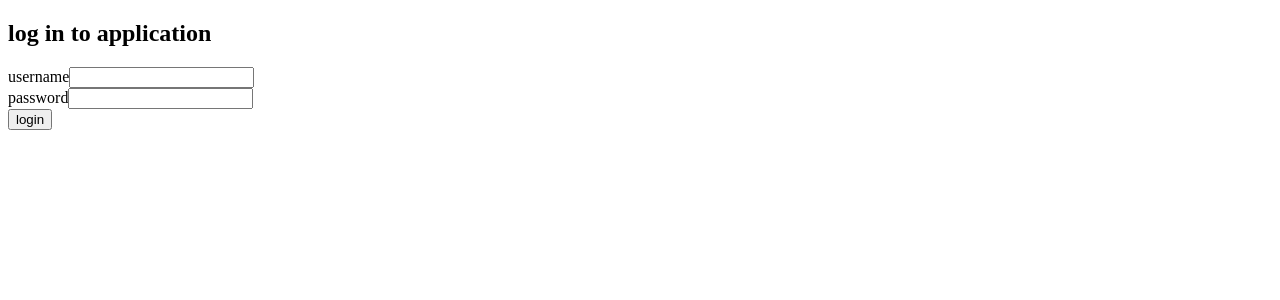
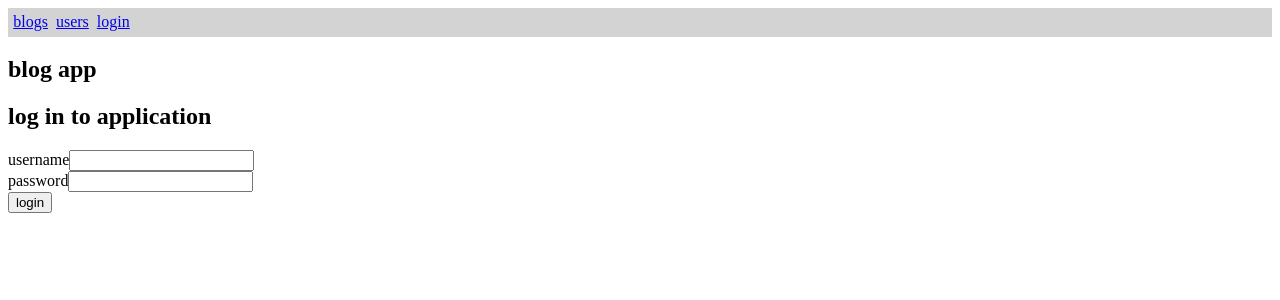
Before and after one commit to MatheusWeisheimer/Fullstack-Open-Exercises, a React (Vite) app in the folder part7/blog-list/client/: page /login in a window 1280 px wide. Shown: the top 300 px of the page. Built offline with nearby package versions, Linux system fonts and the light colour scheme; no server answers.

Commit message:
7.17 done

```diff
--- a/part7/blog-list/client/src/App.jsx
+++ b/part7/blog-list/client/src/App.jsx
@@ -1,9 +1,10 @@
 import { useEffect } from 'react'
-import { Routes, Route, useMatch } from 'react-router-dom'
+import { Routes, Route, Navigate } from 'react-router-dom'
 import { useDispatch, useSelector } from 'react-redux'
 import { initBlogs } from './reducers/blogsReducer'
 import { logout } from './reducers/userReducer'
 import BlogList from './components/BlogList'
+import NavMenu from './components/NavMenu'
 import Blog from './components/Blog'
 import LoginForm from './components/LoginForm'
 import Notification from './components/Notification'
@@ -18,29 +19,23 @@ const App = () => {
     dispatch(initBlogs())
   }, [])
 
-  const handleLogout = () => {
-    dispatch(logout())
-  }
-
-  if (user === null) {
-    return (
-      <>
-        <Notification/>
-        <LoginForm/>
-      </>
-    )
-  }
-
   return (
     <div>
-      <h2>blogs</h2>
+      <NavMenu/>
+      <h2>blog app</h2>
       <Notification/>
-      <p>{user.name} logged in<button onClick={handleLogout}>logout</button></p>
       <Routes>
         <Route path='/blogs' element={<BlogList/>}/>
         <Route path='/blogs/:id' element={<Blog/>}/>
-        <Route path='/users' element={<UsersInfo/>}/>
-        <Route path='/users/:id' element={<User/>}/>
+        <Route
+          path='/users'
+          element={user ? <UsersInfo/> : <Navigate replace to='/login'/>}
+        />
+        <Route
+          path='/users/:id'
+          element={user ? <User/> : <Navigate replace to='/login'/>}
+        />
+        <Route path='/login' element={<LoginForm/>}/>
       </Routes>
     </div>
   )
--- a/part7/blog-list/client/src/components/Blog.jsx
+++ b/part7/blog-list/client/src/components/Blog.jsx
@@ -30,7 +30,7 @@ const Blog = () => {
         {blog.likes} likes <button onClick={handleLike} className='likeBtn'>like</button>
       </p>
       <p>added by {blog.author}</p>
-      {user.username === blog.user.username && <button onClick={handleRemove}>remove</button>}
+      {user && user.username === blog.user.username && <button onClick={handleRemove}>remove</button>}
     </div>
   )
 }
--- a/part7/blog-list/client/src/components/BlogList.jsx
+++ b/part7/blog-list/client/src/components/BlogList.jsx
@@ -17,14 +17,14 @@ const BlogList = () => {
 
   return (
     <div>
+      <Togglable buttonLabel='create new' ref={createFormRef}>
+        <BlogForm/>
+      </Togglable>
       {blogs.map(blog =>
         <Link to={`/blogs/${blog.id}`} style={linkStyle} key={blog.id}>
           {blog.title} - {blog.author}
         </Link>
       )}
-      <Togglable buttonLabel='create blog' ref={createFormRef}>
-        <BlogForm/>
-      </Togglable>
     </div>
   )
 }
--- a/part7/blog-list/client/src/components/LoginForm.jsx
+++ b/part7/blog-list/client/src/components/LoginForm.jsx
@@ -1,5 +1,6 @@
 import { useState } from 'react'
 import { useDispatch } from 'react-redux'
+import { useNavigate } from 'react-router-dom'
 import { login } from '../reducers/userReducer'
 import { failureNotification } from '../reducers/notificationReducer'
 
@@ -7,11 +8,13 @@ const LoginForm = () => {
   const [username, setUsername] = useState('')
   const [password, setPassword] = useState('')
   const dispatch = useDispatch()
+  const navigate = useNavigate()
 
   const handleFormSubmit = async (e) => {
     e.preventDefault()
     try {
       await dispatch(login(username, password))
+      navigate('/blogs')
     } catch (error) {
       dispatch(failureNotification('invalid username or password'))
     }
--- /dev/null
+++ b/part7/blog-list/client/src/components/NavMenu.jsx
@@ -0,0 +1,32 @@
+import { useSelector, useDispatch } from 'react-redux'
+import { Link } from 'react-router-dom'
+import { logout } from '../reducers/userReducer'
+
+const NavMenu = () => {
+  const user = useSelector(state => state.user)
+  const dispatch = useDispatch()
+
+  const handleLogout = () => {
+    dispatch(logout())
+  }
+
+  const navStyle = {
+    backgroundColor: 'lightgray',
+    padding: '.33em',
+    display: 'flex',
+    gap: '.5em'
+  }
+
+  return (
+    <div style={navStyle}>
+      <Link to='/blogs'>blogs</Link>
+      <Link to='/users'>users</Link>
+      { user
+          ? <em>{user.name} logged in <button onClick={handleLogout}>logout</button></em>
+          : <Link to='/login'>login</Link>
+      }
+    </div>
+  )
+}
+
+export default NavMenu
```
